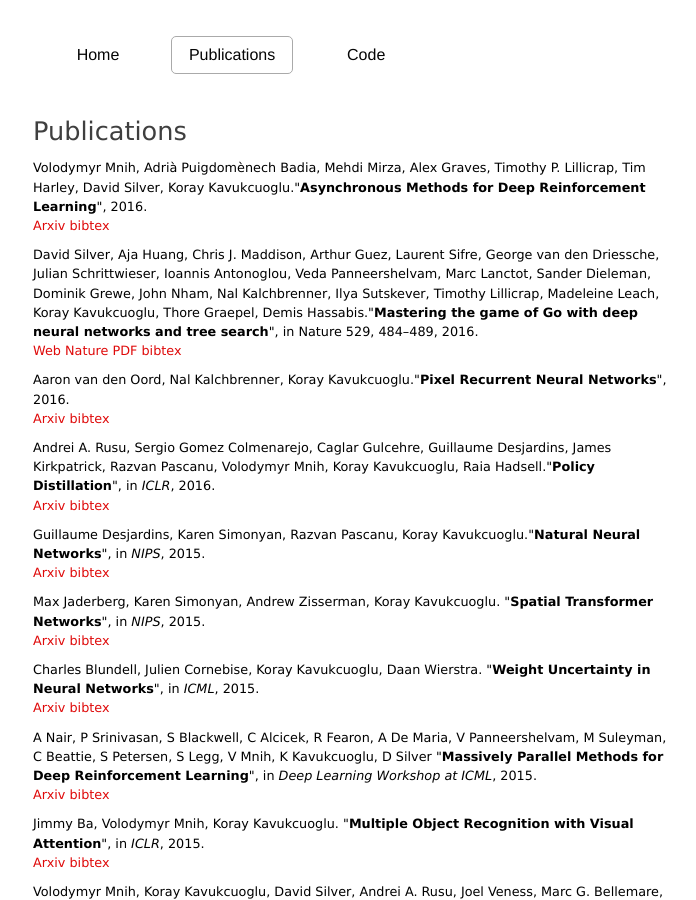
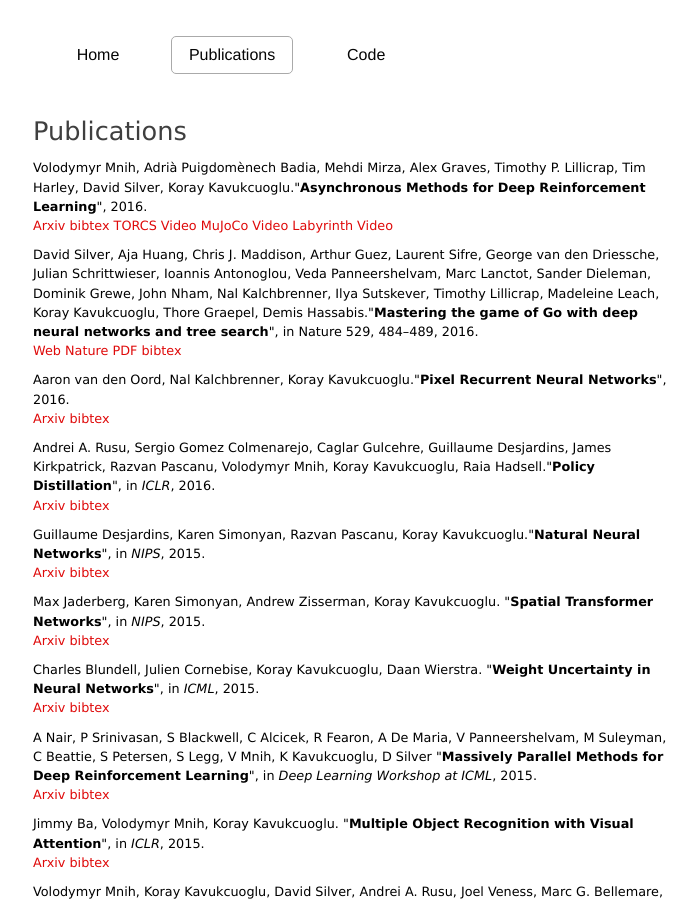
Before and after one commit to koraykv/koraykv.github.com, a Jekyll site: the page built from publications.md, in a window 1280 px wide and 900 px high. Shown: the whole window, without its empty margins (287-983 px from the left). Built offline with Jekyll 4.4.1, drawn with Linux system fonts in a browser that asks for light colours.

Commit message:
Update publications.md

```diff
--- a/publications.md
+++ b/publications.md
@@ -16,6 +16,10 @@ id: publications
 <br>
 <a href="http://arxiv.org/pdf/1602.01783.pdf">Arxiv</a>
 <a href="#" onclick="toggle_visibility('bib-mnih-asyncrl-2016');return false;">bibtex</a>
+<a href="https://youtu.be/0xo1Ldx3L5Q">TORCS Video</a>
+<a href="https://youtu.be/Ajjc08-iPx8">MuJoCo Video</a>
+<a href="https://youtu.be/nMR5mjCFZCw">Labyrinth Video</a>
+
 </div>
 <div class="bibtex" id="bib-mnih-asyncrl-2016" >
 <pre><code>@article{mnih-asyncrl-2016,
```
